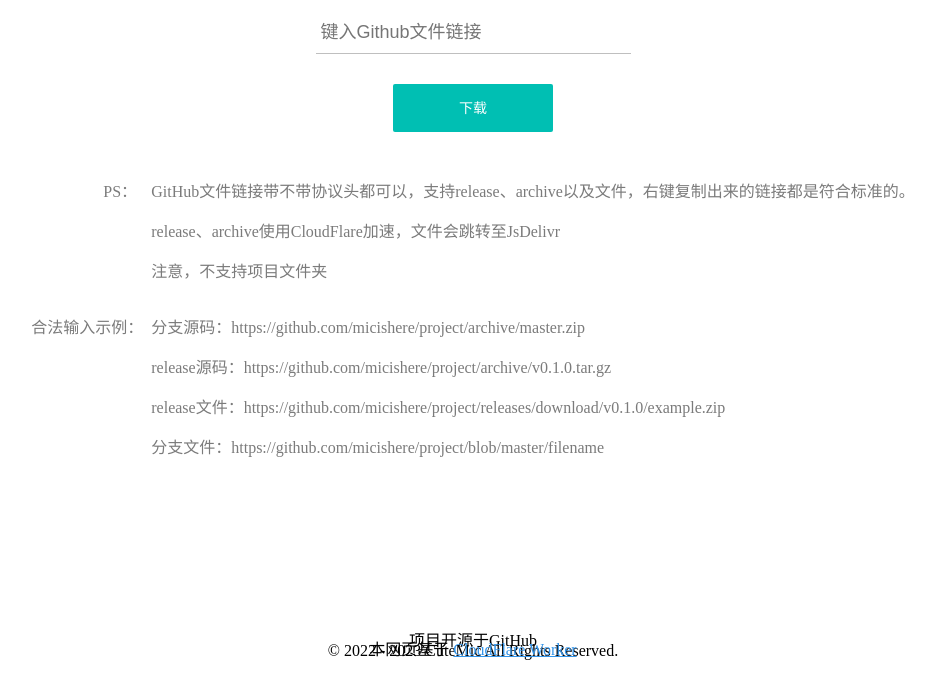
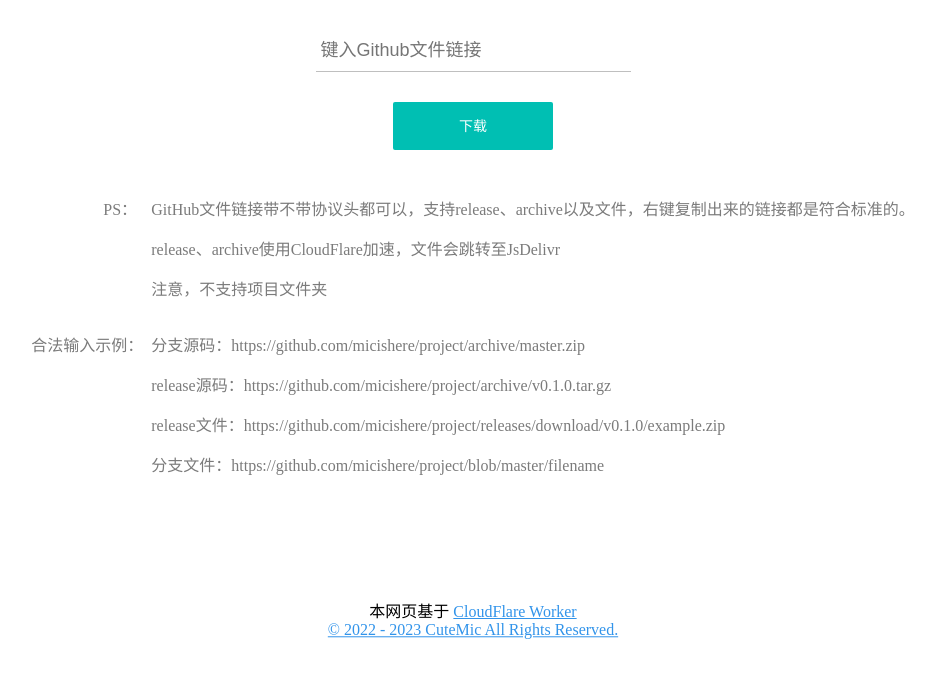
Before and after one commit to MicIsHere/github-proxy, a plain HTML site: page index.html in a window 1280 px wide. Shown: the part 125-821 px from the top of the page, without its empty margins (167-1102 px from the left). After the commit the page ends 800 px from the top, so only its background shows below. Drawn offline with Linux system fonts and the light colour scheme.

Commit message:
Update index.html

```diff
--- a/index.html
+++ b/index.html
@@ -136,13 +136,10 @@
         <p>分支文件：https://github.com/micishere/project/blob/master/filename</p>
     </div>
 </form>
-<p style="position: sticky;top: calc(100% - 1.5em);"> © 2022 - 2023 CuteMic All Rights Reserved. <a style="color: #3294ea"
-                                                                                         href="https://cutemic.cn<br></a>
+<p style="position: sticky;top: calc(100% - 2.5em);"> <a style="color: #3294ea"
+                                                                                         href="https://cutemic.cn/">© 2022 - 2023 CuteMic All Rights Reserved.<br></a>
 </p>
-<p style="position: sticky;top: calc(100% - 3.0em);">项目开源于GitHub <a style="color: #3294ea"
-                                                                                         href="https://github.com/hunshcn/gh-proxy"><br></a>
-</p>
-<p style="position: sticky;top: calc(100% - 5.5em);"> 本网页基于 <a style="color: #3294ea"
+<p style="position: sticky;top: calc(100% - 5.0em);"> 本网页基于 <a style="color: #3294ea"
                                                                                          href="https://workers.cloudflare.com">CloudFlare Worker<br></a>
 </p>
 </body>
```
